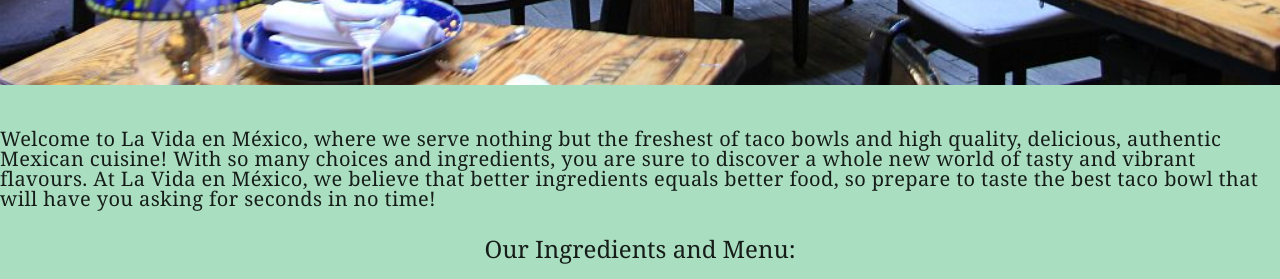
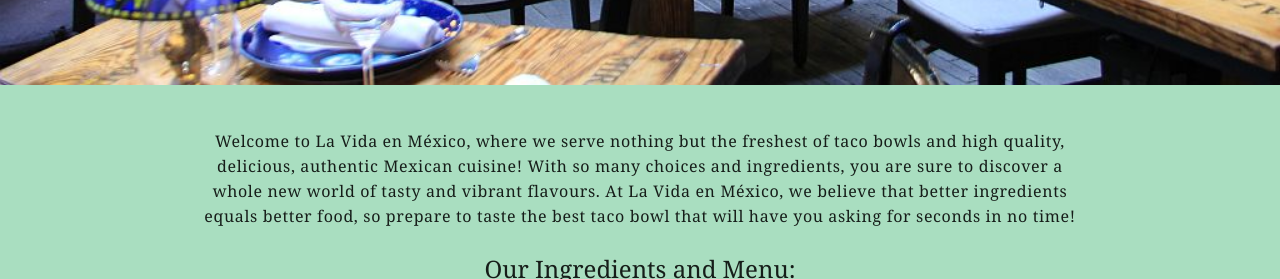
Before and after one commit to ICS2O-EmmaJ/Assign-04-HTML-TacoBowl, a plain HTML site: page index.html in a window 1280 px wide. Shown: the part 980-1259 px from the top of the page. Drawn offline with nearby package versions, Linux system fonts and the light colour scheme.

Commit message:
DONE WEBPAGE

```diff
--- a/css/style.css
+++ b/css/style.css
@@ -15,6 +15,12 @@ body {
 	text-align: center;
 }
 
+h6 {
+  text-align: center;
+  width: 70%;
+  font-family: "Times New Roman", Times, serif;
+}
+
 div {
 
   font-weight: bold;
--- a/index.html
+++ b/index.html
@@ -30,7 +30,7 @@
     <br>
     <br>
     <!-- Description/Introduction for restaurant -->
-    <h5><font face="Georgia">Welcome to La Vida en México, where we serve nothing but the freshest of taco bowls and high quality, delicious, authentic Mexican cuisine! With so many choices and ingredients, you are sure to discover a whole new world of tasty and vibrant flavours. At La Vida en México, we believe that better ingredients equals better food, so prepare to taste the best taco bowl that will have you asking for seconds in no time!</h5>
+    <center><h6><font face="Georgia">Welcome to La Vida en México, where we serve nothing but the freshest of taco bowls and high quality, delicious, authentic Mexican cuisine! With so many choices and ingredients, you are sure to discover a whole new world of tasty and vibrant flavours. At La Vida en México, we believe that better ingredients equals better food, so prepare to taste the best taco bowl that will have you asking for seconds in no time!</h6></center>
     <center><h4><font face="Georgia">Our Ingredients and Menu:</h4></center>
 
     <!-- Row of images to show ingredients and sides -->
--- a/js/script.js
+++ b/js/script.js
@@ -64,6 +64,6 @@
   // calculating total
   let total = subtotal + tax;
 
-  // display the greeting
+  // display the message
 	document.getElementById('display-results').innerHTML = "Your subtotal is $" + subtotal.toFixed(2) +".<br>Your HST is $" + tax.toFixed(2) + ".<br>Your total is $" + total.toFixed(2) + ".";
 }
```
